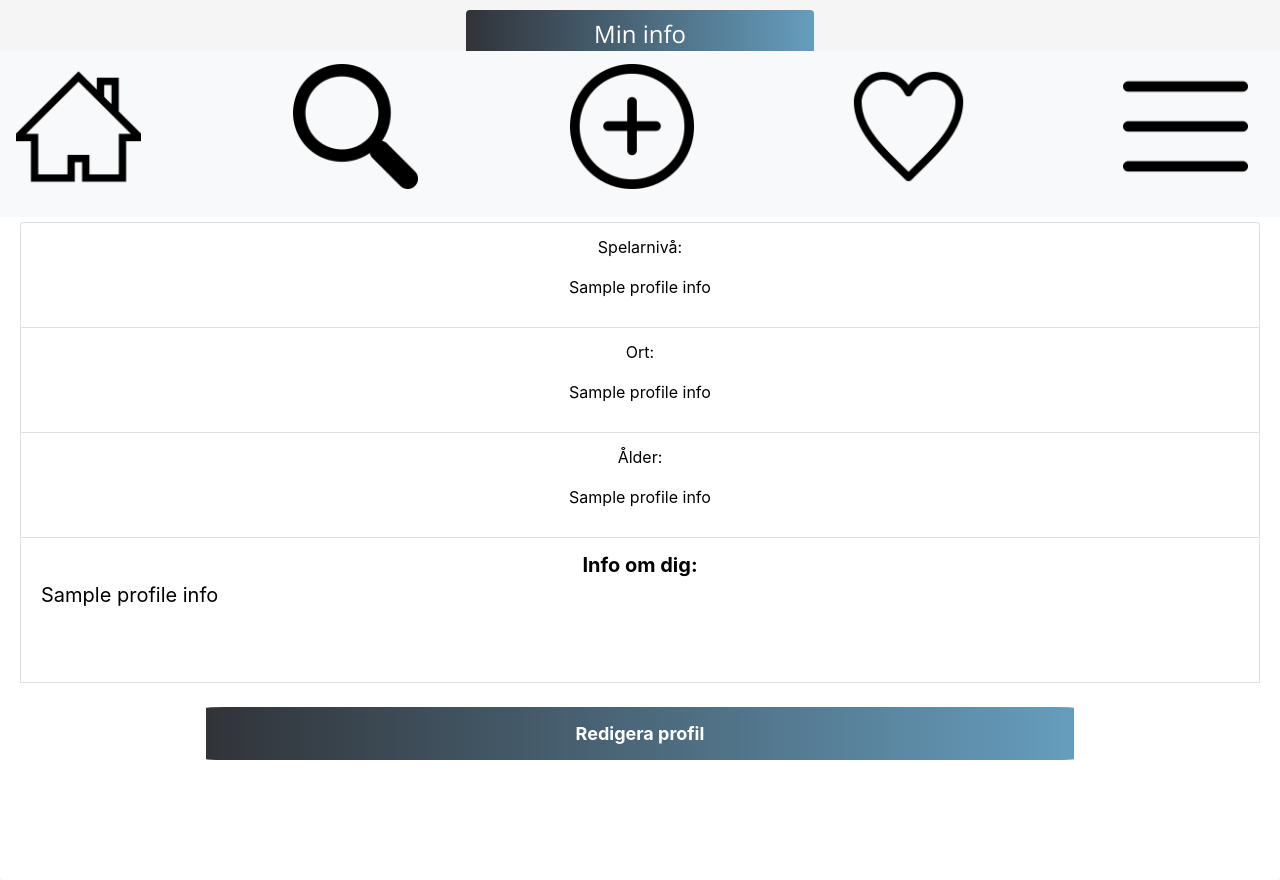
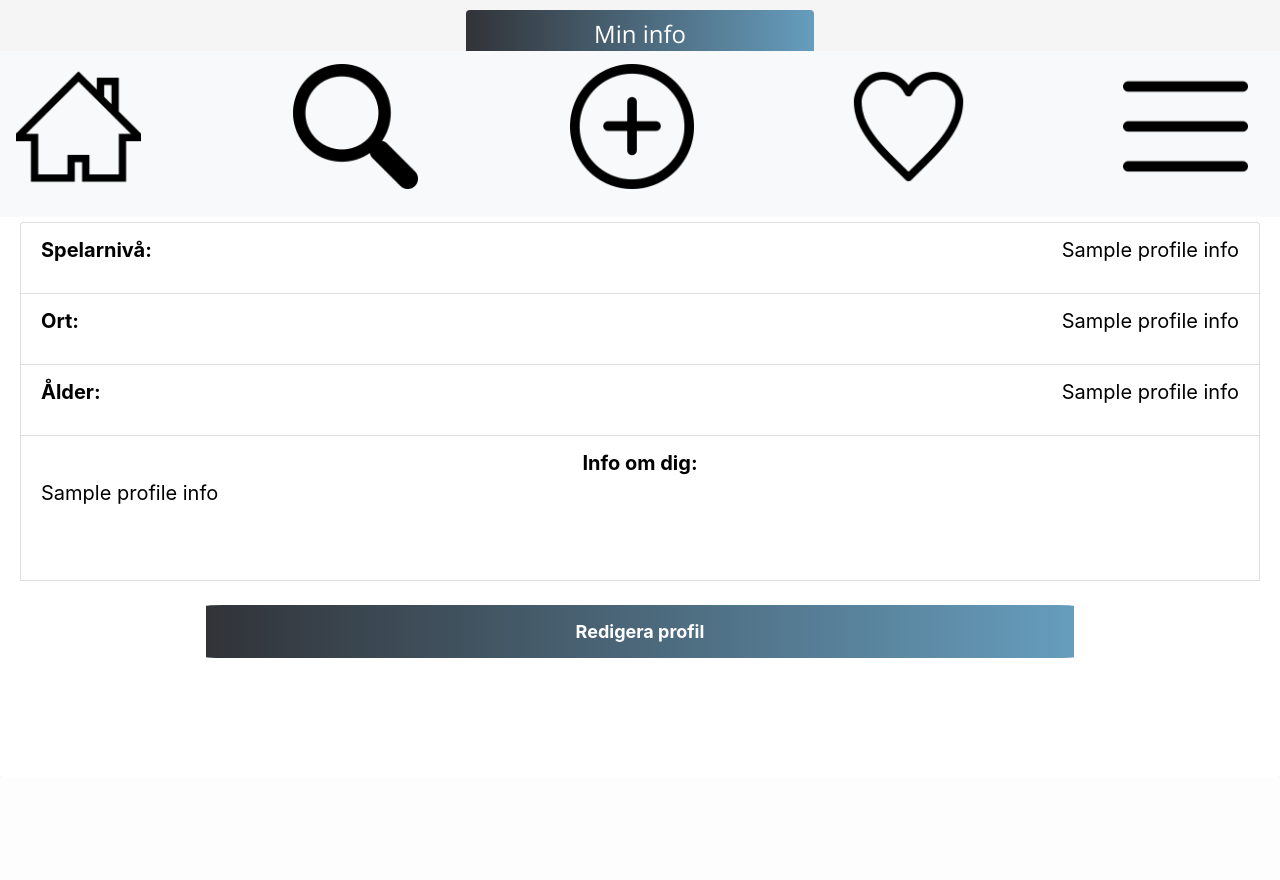
Before and after one commit to jakob-web/PadelPartner, a Flask app: template python/templates/welcome.html in a window 1280 px wide, after a click on "Min info". Shown: the part 583-1463 px from the top of the page. After the commit the page ends 1241 px from the top, so only its background shows below. Run offline with Flask 2, Linux system fonts and the light colour scheme; the template is opened without the code that fills it: most values are stand-ins (such as "Sample title", 1, 10 or a date in 2020); some libraries are stand-ins or nearby versions.

Commit message:
float left and right

```diff
--- a/python/templates/welcome.html
+++ b/python/templates/welcome.html
@@ -41,28 +41,28 @@
       <div class="card card-body">
         {% if ( (profileInfo[0][4] == None) and
           (profileInfo[0][1] == None) ) %}
-            <li class="list-group-item"><p class="left">Spelarnivå:</p><p class="right">{{profileInfo[0][2]}}</p></li>
-            <li class="list-group-item"><p class="left">Ort:</p><p class="right">{{profileInfo[0][3]}}</p></li>
-            <li class="list-group-item"><p class="left">Ålder:</p><p class="right">Ej tillagd</p></li>
+            <li class="list-group-item"><p class="float-left">Spelarnivå:</p><p class="float-right">{{profileInfo[0][2]}}</p></li>
+            <li class="list-group-item"><p class="float-left">Ort:</p><p class="float-right">{{profileInfo[0][3]}}</p></li>
+            <li class="list-group-item"><p class="float-left">Ålder:</p><p class="float-right">Ej tillagd</p></li>
             <li class="list-group-item" id="last"><p id="marker">Info om dig:</p><p id="beskrivning">Ej tillagd</p></li>
 
         {%elif profileInfo[0][4] == None :%}
 
-          <li class="list-group-item"><p class="left">Spelarnivå:</p><p class="right"></p>{{profileInfo[0][2]}}</li>
-          <li class="list-group-item"><p class="left">Ort:</p><p class="right">{{profileInfo[0][3]}}</p></li>
-          <li class="list-group-item"><p class="left">Ålder:</p><p class="right">Ej tillagd</p></li>
+          <li class="list-group-item"><p class="float-left">Spelarnivå:</p><p class="float-right"></p>{{profileInfo[0][2]}}</li>
+          <li class="list-group-item"><p class="float-left">Ort:</p><p class="float-right">{{profileInfo[0][3]}}</p></li>
+          <li class="list-group-item"><p class="float-left">Ålder:</p><p class="float-right">Ej tillagd</p></li>
           <li class="list-group-item" id="last"><p id="marker">Info om dig:</p><p id="beskrivning">{{profileInfo[0][1]}}</p></li>
 
         {%elif profileInfo[0][1] == None :%}
-          <li class="list-group-item"><p class="left">Spelarnivå:</p><p class="right">{{profileInfo[0][2]}}</p></li>
-          <li class="list-group-item"><p class="left">Ort:</p><p class="right">{{profileInfo[0][3]}}</p></li>
-          <li class="list-group-item"><p class="left">Ålder:</p><p class="right">{{profileInfo[0][4]}}</p></li>
+          <li class="list-group-item"><p class="float-left">Spelarnivå:</p><p class="float-right">{{profileInfo[0][2]}}</p></li>
+          <li class="list-group-item"><p class="float-left">Ort:</p><p class="float-right">{{profileInfo[0][3]}}</p></li>
+          <li class="list-group-item"><p class="float-left">Ålder:</p><p class="float-right">{{profileInfo[0][4]}}</p></li>
           <li class="list-group-item" id="last"><p id="marker">Info om dig:</p><p id="beskrivning">Ej tillagd</p></li>
 
         {%else%}
-          <li class="list-group-item"><p class="left">Spelarnivå:</p><p class="right">{{profileInfo[0][2]}}</p></li>
-          <li class="list-group-item"><p class="left">Ort:</p><p class="right">{{profileInfo[0][3]}}</p></li>
-          <li class="list-group-item"><p class="left">Ålder:</p><p class="right">{{profileInfo[0][4]}}</p></li>
+          <li class="list-group-item"><p class="float-left">Spelarnivå:</p><p class="float-right">{{profileInfo[0][2]}}</p></li>
+          <li class="list-group-item"><p class="float-left">Ort:</p><p class="float-right">{{profileInfo[0][3]}}</p></li>
+          <li class="list-group-item"><p class="float-left">Ålder:</p><p class="float-right">{{profileInfo[0][4]}}</p></li>
           <li class="list-group-item" id="last"><p id="marker">Info om dig:</p><p id="beskrivning">{{profileInfo[0][1]}}</p></li>
         {%endif%}
 
```
Also changed, not shown: python/static/img/uploads/Screenshot 2020-04-27 at 16.31.42.png (added).
